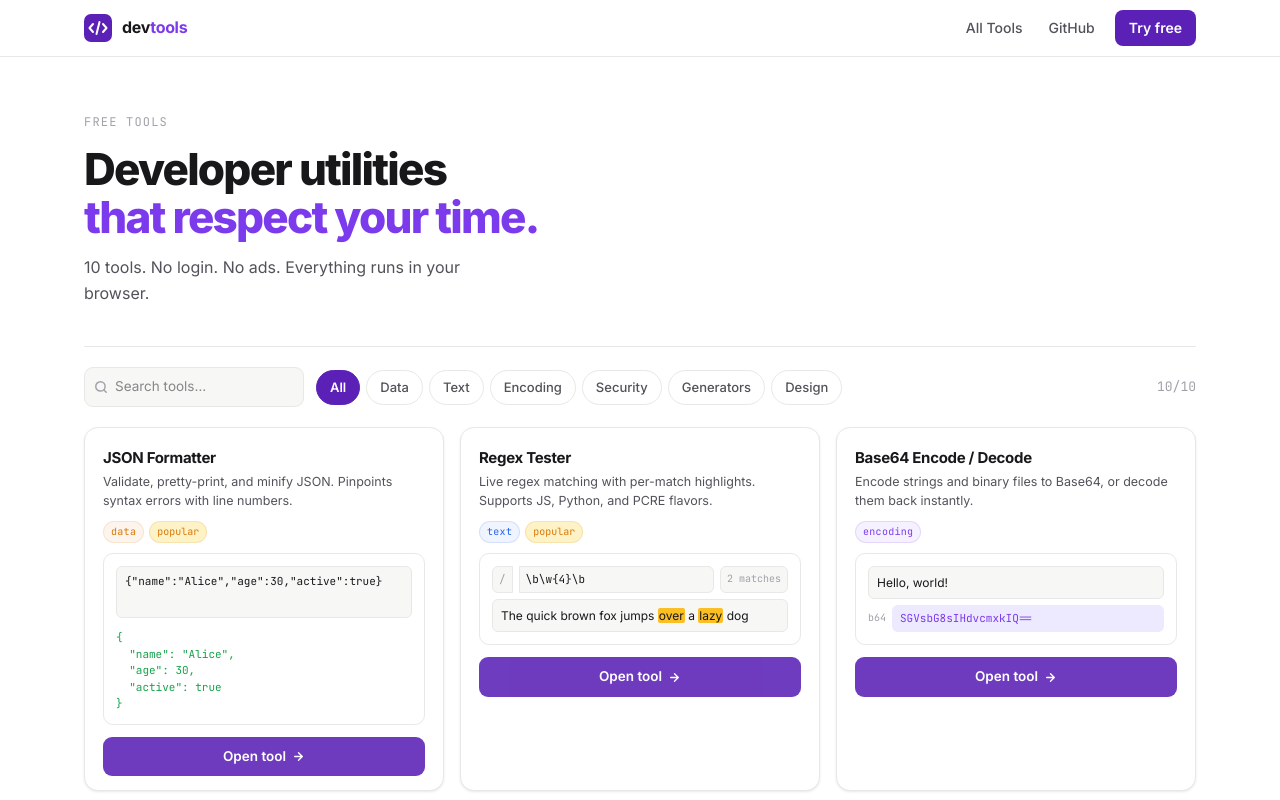
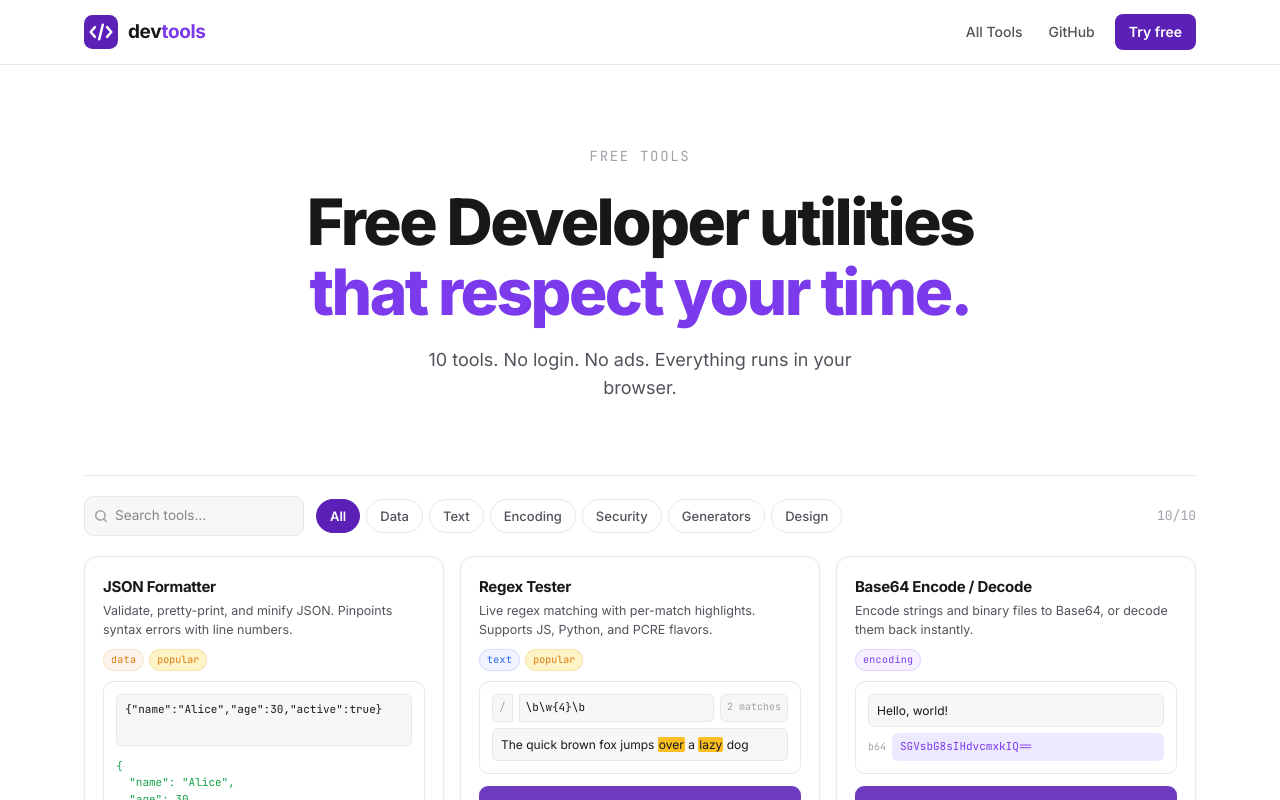
Before and after one commit to UvanAdhithya/MicroSAAS, a Next.js app: page / in a window 1280 px wide. Shown: the top 800 px of the page. Built offline with nearby package versions, Linux system fonts and the light colour scheme; no server answers.

Commit message:
feat: implement ui font size and layout changes with functional widgets

```diff
--- a/src/app/page.tsx
+++ b/src/app/page.tsx
@@ -340,15 +340,15 @@ export default function HomePage() {
   return (
     <div style={{ maxWidth: 1160, margin: "0 auto", padding: "0 24px" }}>
       {/* ── Hero ── */}
-      <div style={{ paddingTop: 56, paddingBottom: 40, borderBottom: "1px solid var(--border)" }}>
-        <p style={{ fontSize: 12, fontFamily: "var(--mono)", color: "var(--text-3)", textTransform: "uppercase", letterSpacing: "0.1em", marginBottom: 14 }}>
+      <div style={{ paddingTop: 80, paddingBottom: 72, borderBottom: "1px solid var(--border)", textAlign: "center", minHeight: "45vh", display: "flex", flexDirection: "column", alignItems: "center", justifyContent: "center" }}>
+        <p style={{ fontSize: 14, fontFamily: "var(--mono)", color: "var(--text-3)", textTransform: "uppercase", letterSpacing: "0.12em", marginBottom: 20 }}>
           Free tools
         </p>
-        <h1 style={{ fontSize: "clamp(28px,4vw,44px)", fontWeight: 800, letterSpacing: "-0.04em", lineHeight: 1.08, color: "var(--text)", margin: "0 0 14px", maxWidth: 560 }}>
-          Developer utilities<br />
+        <h1 style={{ fontSize: "clamp(36px,6vw,64px)", fontWeight: 800, letterSpacing: "-0.04em", lineHeight: 1.08, color: "var(--text)", margin: "0 auto 20px", maxWidth: 720 }}>
+          Free Developer utilities<br />
           <span style={{ color: "var(--accent-fg)" }}>that respect your time.</span>
         </h1>
-        <p style={{ fontSize: 16, color: "var(--text-2)", lineHeight: 1.6, maxWidth: 440, margin: 0 }}>
+        <p style={{ fontSize: 18, color: "var(--text-2)", lineHeight: 1.6, maxWidth: 500, margin: "0 auto" }}>
           {tools.length} tools. No login. No ads. Everything runs in your browser.
         </p>
       </div>
--- a/src/app/site-chrome.tsx
+++ b/src/app/site-chrome.tsx
@@ -11,14 +11,14 @@ export function SiteHeader() {
     }}>
       <div style={{
         maxWidth: 1160, margin: "0 auto", padding: "0 24px",
-        height: 56, display: "flex", alignItems: "center", justifyContent: "space-between",
+        height: 64, display: "flex", alignItems: "center", justifyContent: "space-between",
       }}>
         <a href="/" className="nav-logo">
-          <svg width="28" height="28" viewBox="0 0 28 28" fill="none">
+          <svg width="34" height="34" viewBox="0 0 28 28" fill="none">
             <rect width="28" height="28" rx="7" fill="var(--accent)"/>
             <path d="M9 10L5.5 14L9 18M19 10L22.5 14L19 18M15.5 8L12.5 20" stroke="white" strokeWidth="2" strokeLinecap="round" strokeLinejoin="round"/>
           </svg>
-          <span style={{ fontWeight: 700, fontSize: 16, letterSpacing: "-0.02em" }}>
+          <span style={{ fontWeight: 700, fontSize: 19, letterSpacing: "-0.02em" }}>
             dev<span style={{ color: "var(--accent-fg)" }}>tools</span>
           </span>
         </a>
```
